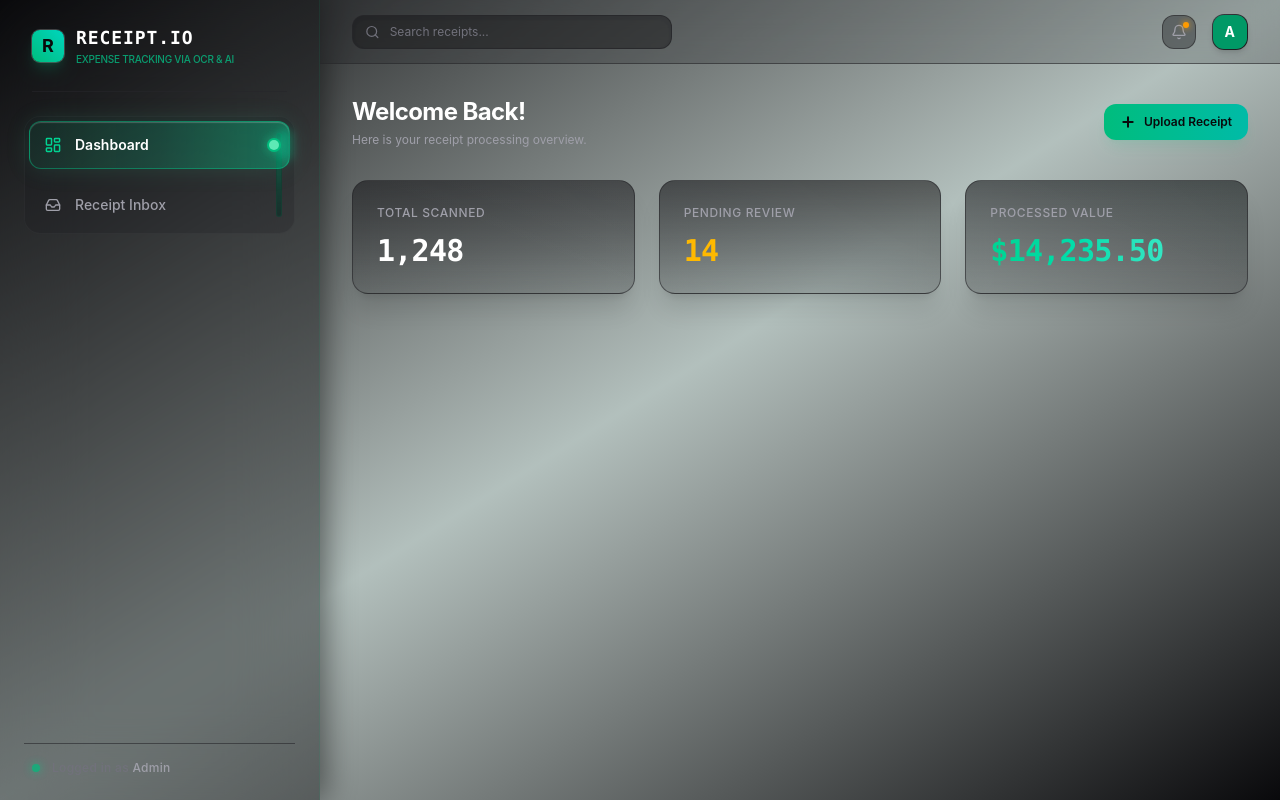
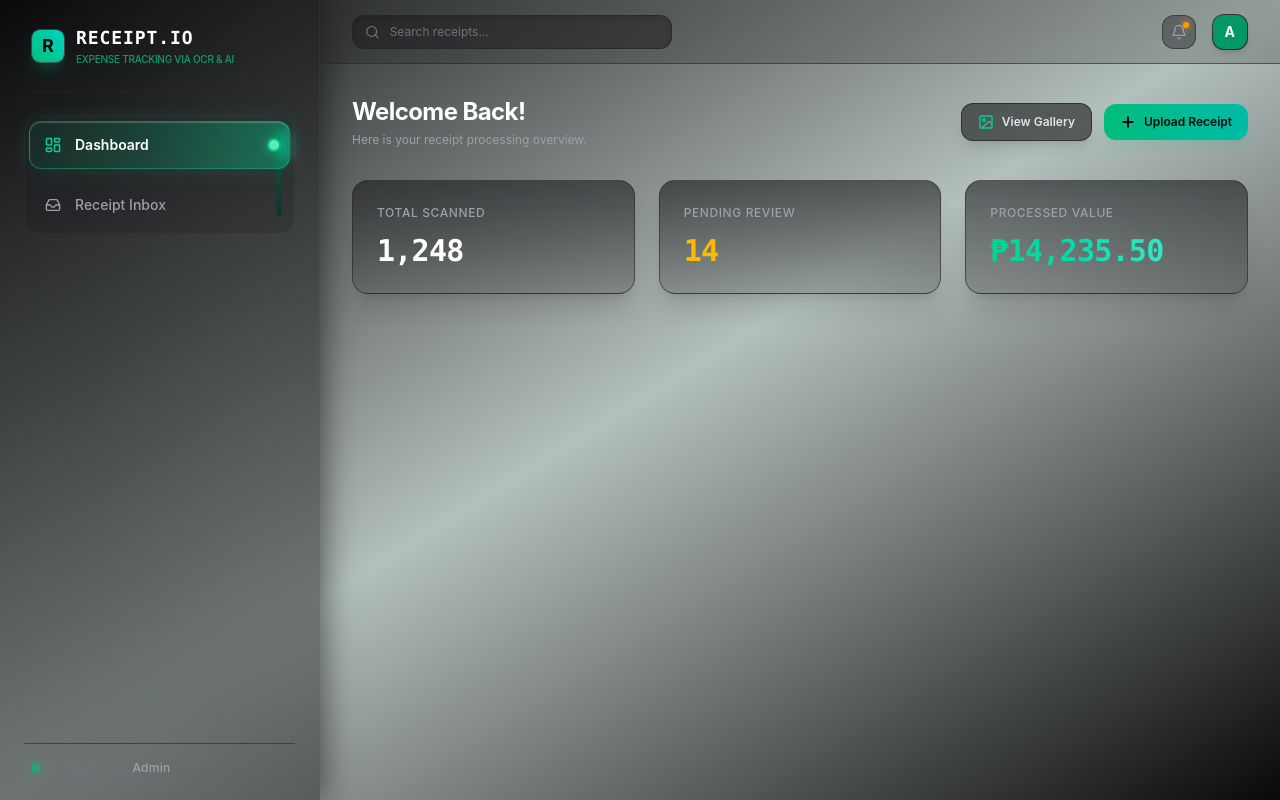
Before and after one commit to RELIQ20/OCR-Receipt-Processing-Project, a React (Vite) app in the folder client/ocr-front/: page / in a window 1280 px wide. Built offline with nearby package versions, Linux system fonts and the light colour scheme.

Commit message:
Practice

```diff
--- a/client/ocr-front/pages/DashboardScheme.tsx
+++ b/client/ocr-front/pages/DashboardScheme.tsx
@@ -1,6 +1,6 @@
 import { useState } from "react";
 import { motion } from "framer-motion";
-import { LayoutDashboard, Inbox, Search, Bell, Plus } from "lucide-react";
+import { LayoutDashboard, Inbox, Search, Bell, Plus, Image as ImageIcon } from "lucide-react";
 
 export default function DashboardScheme() {
   const [activeTab, setActiveTab] = useState("dashboard");
@@ -134,10 +134,19 @@ export default function DashboardScheme() {
               <p className="text-xs text-zinc-400 mt-1">Here is your receipt processing overview.</p>
             </div>
 
-            <button className="flex items-center gap-2 bg-gradient-to-r from-emerald-500 to-teal-500 hover:from-emerald-400 hover:to-teal-400 text-zinc-950 font-semibold px-4 py-2.5 rounded-xl text-xs shadow-lg shadow-emerald-500/10 hover:shadow-emerald-400/20 transition-all duration-300 transform hover:-translate-y-0.5 active:translate-y-0">
-              <Plus className="w-4 h-4 stroke-[3]" />
-              Upload Receipt
-            </button>
+            {/* Action Buttons Group */}
+            <div className="flex items-center gap-3">
+              {/* New Gallery Button */}
+              <button className="flex items-center gap-2 bg-zinc-900/60 hover:bg-zinc-800/80 text-zinc-200 hover:text-white border border-zinc-800/80 hover:border-zinc-700 px-4 py-2.5 rounded-xl text-xs font-semibold backdrop-blur-md shadow-lg transition-all duration-300 transform hover:-translate-y-0.5 active:translate-y-0">
+                <ImageIcon className="w-4 h-4 text-emerald-400" />
+                View Gallery
+              </button>
+
+              <button className="flex items-center gap-2 bg-gradient-to-r from-emerald-500 to-teal-500 hover:from-emerald-400 hover:to-teal-400 text-zinc-950 font-semibold px-4 py-2.5 rounded-xl text-xs shadow-lg shadow-emerald-500/10 hover:shadow-emerald-400/20 transition-all duration-300 transform hover:-translate-y-0.5 active:translate-y-0">
+                <Plus className="w-4 h-4 stroke-[3]" />
+                Upload Receipt
+              </button>
+            </div>
           </div>
 
           {/* Glassmorphic Metric Cards */}
@@ -161,7 +170,7 @@ export default function DashboardScheme() {
             <div className="relative group overflow-hidden bg-gradient-to-b from-zinc-900/60 to-zinc-900/20 backdrop-blur-md border border-zinc-800/60 p-6 rounded-2xl shadow-xl transition-all duration-300 hover:border-zinc-700/60">
               <div className="absolute inset-0 bg-gradient-to-tr from-white/0 via-white/0 to-emerald-500/[0.02] pointer-events-none" />
               <p className="text-xs font-medium text-zinc-400 tracking-wider uppercase">Processed Value</p>
-              <p className="text-3xl font-bold text-transparent bg-clip-text bg-gradient-to-r from-emerald-400 to-teal-300 mt-3 tracking-tight font-mono">$14,235.50</p>
+              <p className="text-3xl font-bold text-transparent bg-clip-text bg-gradient-to-r from-emerald-400 to-teal-300 mt-3 tracking-tight font-mono">₱14,235.50</p>
             </div>
 
           </div>
```
